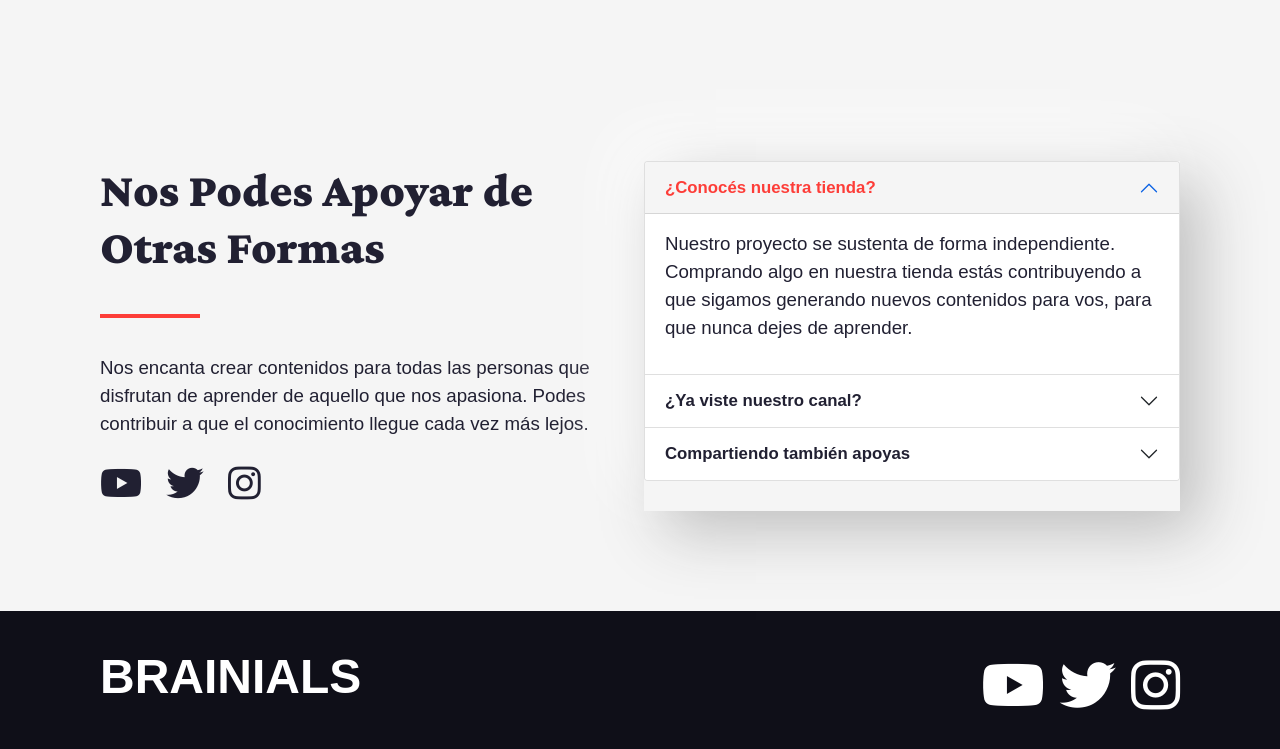
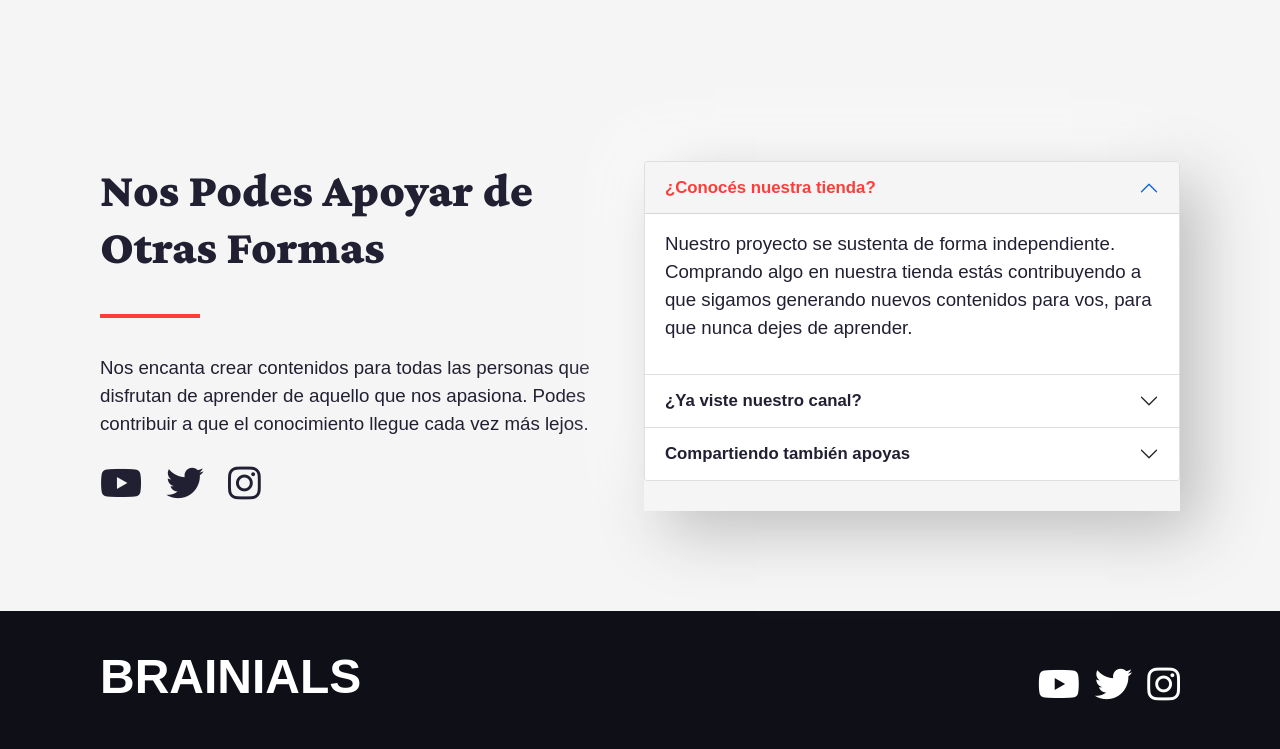
Before and after one commit to FrancoRaya/brainials, a website: page pages/apoyar.html in a window 1280 px wide. Shown: the part 3034-3783 px from the top of the page. Drawn offline with nearby package versions, Linux system fonts and the light colour scheme.

Commit message:
iconos footer apoyar

```diff
--- a/pages/apoyar.html
+++ b/pages/apoyar.html
@@ -234,9 +234,9 @@
         BRAINIALS
     </p>
     <div class="footerRedessociales">
-        <a href="https://www.youtube.com/c/brainials" rel="nofollow" target="blank"> <i class="fab fa-youtube fa-3x" style="color: white;"></i></a>
-        <a href="https://twitter.com/brainials" rel="nofollow" target="blank"><i class="fab fa-twitter fa-3x" style="color: white;"></i></a>
-        <a href="https://www.instagram.com/brainials/" rel="nofollow" target="blank"> <i class="fab fa-instagram fa-3x" style="color: white;"></i></a>
+        <a href="https://www.youtube.com/c/brainials" rel="nofollow" target="blank"> <i class="fab fa-youtube fa-3x" style="color: white; font-size: 2em"></i></a>
+        <a href="https://twitter.com/brainials" rel="nofollow" target="blank"><i class="fab fa-twitter fa-3x" style="color: white; font-size: 2em"></i></a>
+        <a href="https://www.instagram.com/brainials/" rel="nofollow" target="blank"> <i class="fab fa-instagram fa-3x" style="color: white;font-size: 2em"></i></a>
     </div>
 </footer>
 </html>
```
